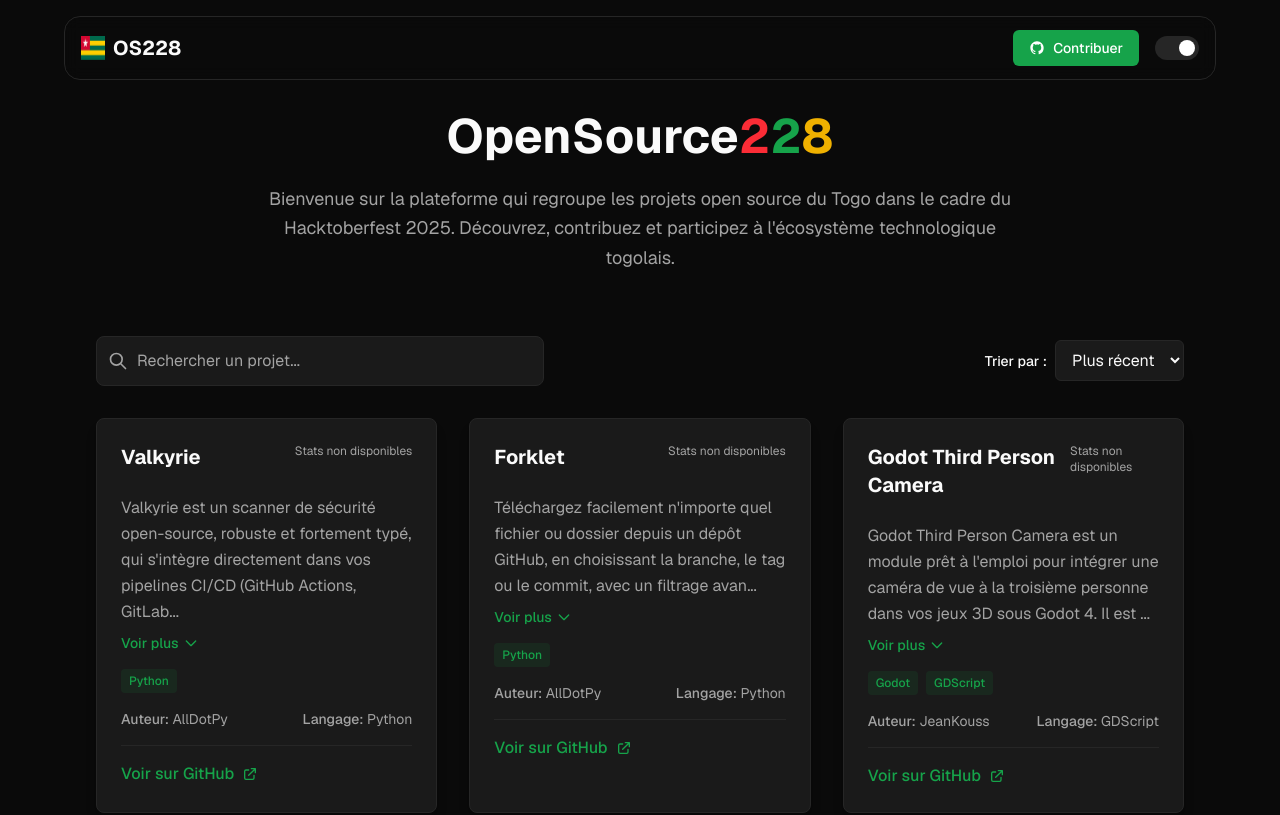
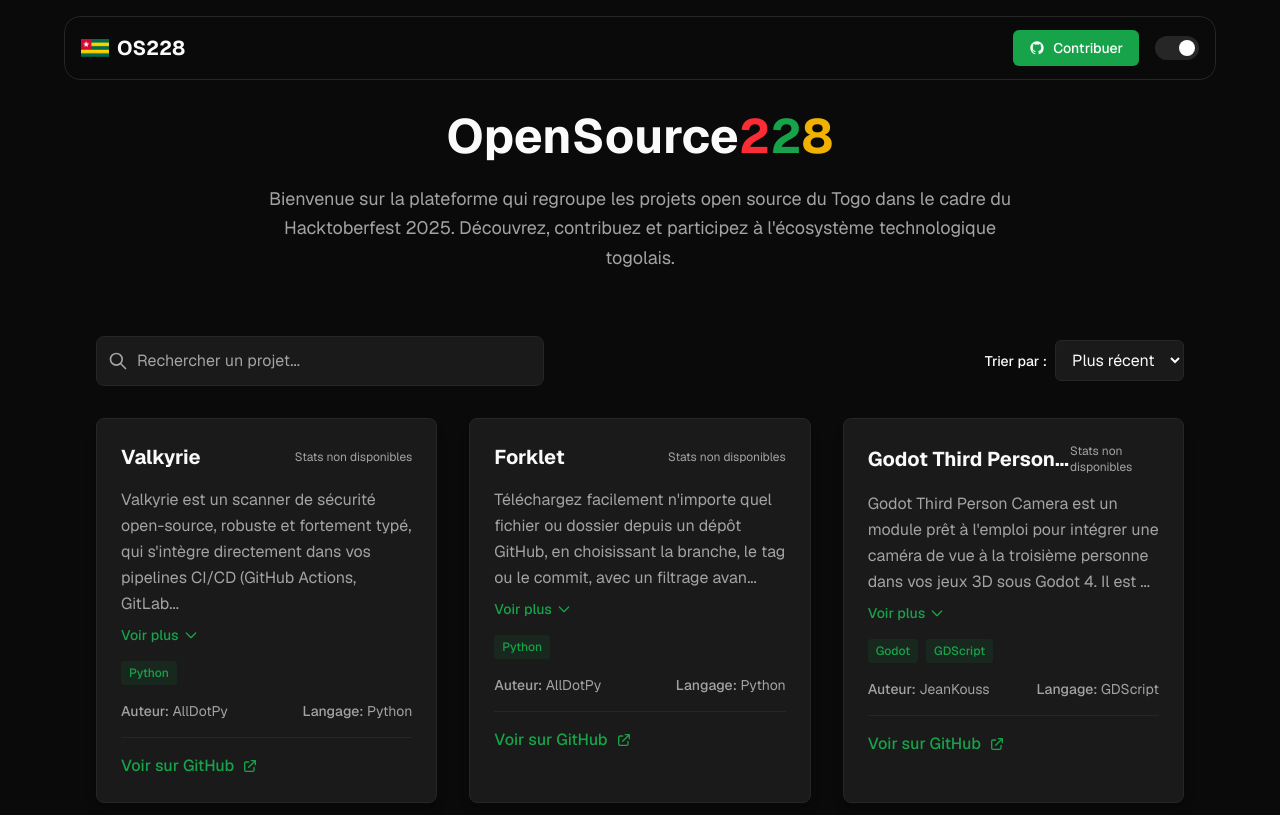
Before and after one commit to IlemLembo/os228, a Next.js app: page / in a window 1280 px wide. Shown: the top 815 px of the page. Built offline with nearby package versions, Linux system fonts and the light colour scheme; no server answers.

Commit message:
fix:add object-contain on the logo icon and center icons on project card

```diff
--- a/components/Navbar.tsx
+++ b/components/Navbar.tsx
@@ -16,7 +16,7 @@
             alt="Drapeau du Togo"
             width={24}
             height={24}
-            className="h-6 mr-2"
+            className=" object-contain w-7 mr-2"
           />
           <h1 className="text-xl font-bold text-foreground">OS228</h1>
         </div>
--- a/components/ProjectCard.tsx
+++ b/components/ProjectCard.tsx
@@ -21,11 +21,11 @@
 
   return (
     <div className="bg-card rounded-lg p-6 shadow-lg hover:shadow-xl transition-shadow duration-300 border border-border">
-      <div className="flex justify-between items-start mb-4">
-        <h3 className="text-xl font-bold text-card-foreground mb-2">
+      <div className="flex items-center  justify-between  mb-4">
+        <h3 className="text-xl font-bold line-clamp-1 text-card-foreground">
           {project.name}
         </h3>
-        <div className="flex items-center gap-3 text-muted-foreground text-sm">
+        <div className="flex  align-middle gap-3 text-muted-foreground text-sm">
           {loading ? (
             <div className="flex items-center gap-2">
               <div className="w-4 h-4 border-2 border-primary border-t-transparent rounded-full animate-spin"></div>
@@ -37,7 +37,7 @@
                 <span>⭐</span>
                 <span className="font-medium">{stats.stars}</span>
               </div>
-              <div className="flex items-center gap-1">
+              <div className="flex  items-center gap-1">
                 {/* Icône fork GitHub (revu) */}
                 <svg
                   className="w-4 h-4"
@@ -51,7 +51,7 @@
               </div>
             </>
           ) : (
-            <div className="flex items-center gap-1 text-muted-foreground">
+            <div className="flex  items-center gap-1 text-muted-foreground">
               <span className="text-xs">Stats non disponibles</span>
             </div>
           )}
```
